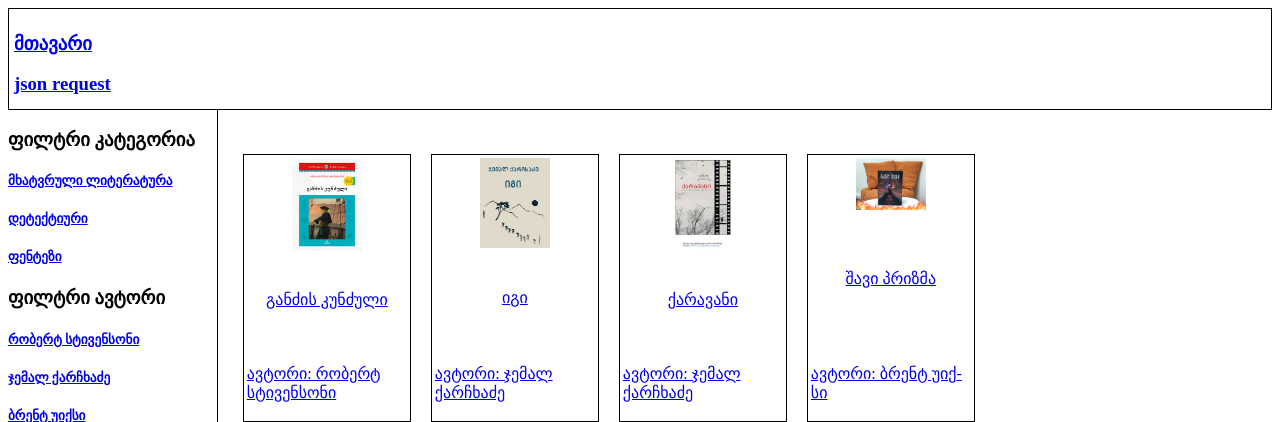
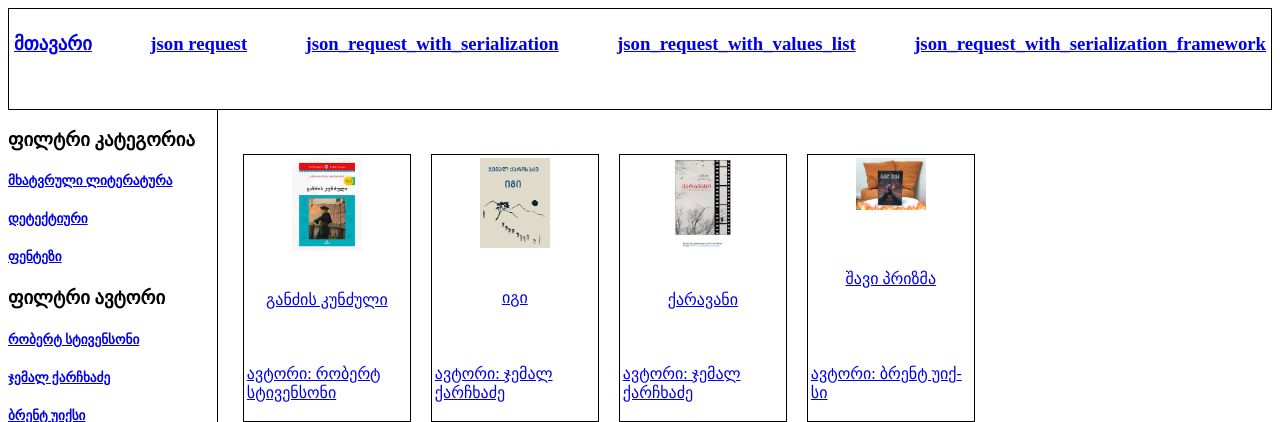
Before and after one commit to ikakopa1985/Django-Initial, a Django app: page / in a window 1280 px wide. Shown: the top 422 px of the page. Run offline with Django 4.2, Linux system fonts and the light colour scheme; data comes from the database, SQL or seed files in the repository.

Commit message:
added serializations

```diff
--- a/myproject/market/models.py
+++ b/myproject/market/models.py
@@ -22,9 +22,15 @@ class Category(models.Model):
     def __str__(self):
         return self.name
 
+    def natural_key(self):
+        return (self.name,)
+
 
 class Author(models.Model):
     name = models.CharField(max_length=50, db_index=True, verbose_name="  ავტორი")
 
     def __str__(self):
         return self.name
+
+    def natural_key(self):
+        return (self.name,)
--- a/myproject/market/static/style.css
+++ b/myproject/market/static/style.css
@@ -2,7 +2,10 @@
     height: 90px;
     border: 1px solid black;
     padding: 5px;
-
+    display: flex;
+    flex-direction: row;
+    widows: 100%;
+    justify-content: space-between;
 }
 
 .bodyDiv {
--- a/myproject/market/urls.py
+++ b/myproject/market/urls.py
@@ -22,5 +22,10 @@ urlpatterns = [
     path('by_author/<int:author_id>/', by_author, name='by_author'),
     path('product/<int:product_id>/', product, name='product'),
     path('json_request/', json_request, name='json_request'),
-    path('', index, name='index')
+    path('json_request_with_serialization/', json_request_with_serialization, name='json_request_with_serialization'),
+    path('json_request_with_values_list/', json_request_with_values_list, name='json_request_with_values_list'),
+    path('json_request_with_serialization_framework/', json_request_with_serialization_framework,
+         name='json_request_with_serialization_framework'),
+    path('', index, name='index'),
+    path('<path:route>/', default_route, name='default_route'),
 ]
--- a/myproject/market/views.py
+++ b/myproject/market/views.py
@@ -1,6 +1,9 @@
 from django.shortcuts import render
 from .models import *
 from django.http import JsonResponse
+from django.http import HttpResponseNotFound
+from django.core.serializers import serialize
+from rest_framework import serializers
 # Create your views here.
 
 
@@ -73,3 +76,63 @@ def json_request(request):
         array_response_data.append(response_data)
     print(array_response_data)
     return JsonResponse(array_response_data, safe=False)
+
+
+class CategorySerializer(serializers.ModelSerializer):
+    class Meta:
+        model = Category
+        fields = ['name']
+
+
+class AuthorSerializer(serializers.ModelSerializer):
+    class Meta:
+        model = Author
+        fields = ['name']
+
+
+class MyModelSerializer(serializers.ModelSerializer):
+    category = CategorySerializer()
+    author = AuthorSerializer()
+
+    class Meta:
+        model = Book
+        fields = ['name', 'page_count', 'category', 'author', 'price', 'image', 'published']
+
+
+def json_request_with_serialization_framework(request):
+    queryset = Book.objects.all()
+    serializer = MyModelSerializer(queryset, many=True)
+    print(serializer.data)
+    return JsonResponse(serializer.data, safe=False)
+
+
+def json_request_with_serialization(request):
+    books = Book.objects.all()
+    serialized_data = serialize('json', books, fields=('name', 'page_count', 'category', 'author',
+                                                       'price', 'image', 'published'), use_natural_foreign_keys=True,
+                                use_natural_primary_keys=True)
+    return JsonResponse(serialized_data, safe=False)
+
+
+def json_request_with_values_list(request):
+    books = Book.objects.all().values_list(
+        'name', 'page_count', 'category__name', 'author__name', 'price', 'image', 'published'
+    )
+    array_response_data = []
+    for book_data in books:
+        response_data = {
+            'name': book_data[0],
+            'page_count': book_data[1],
+            'category': book_data[2],
+            'author': book_data[3],
+            'price': book_data[4],
+            'image': book_data[5],
+            'published': book_data[6]
+        }
+        array_response_data.append(response_data)
+
+    return JsonResponse(array_response_data, safe=False)
+
+
+def default_route(request, route):
+    return HttpResponseNotFound("Page not found")
--- a/myproject/templates/base.html
+++ b/myproject/templates/base.html
@@ -17,6 +17,15 @@
         <a href="{% url 'json_request' %}">
             <h3>json request</h3>
             </a>
+        <a href="{% url 'json_request_with_serialization' %}">
+            <h3>json_request_with_serialization</h3>
+        </a>
+        <a href="{% url 'json_request_with_values_list' %}">
+            <h3>json_request_with_values_list</h3>
+        </a>
+        <a href="{% url 'json_request_with_serialization_framework' %}">
+            <h3>json_request_with_serialization_framework</h3>
+        </a>
     </div>
     <div class="bodyDiv">
         <div class="leftDiv">
--- a/requirements.txt
+++ b/requirements.txt
@@ -1,6 +1,8 @@
 asgiref==3.8.1
 backports.zoneinfo==0.2.1
 Django==4.2.11
+djangorestframework==3.15.1
+pillow==10.3.0
 sqlparse==0.4.4
 typing-extensions==4.10.0
 tzdata==2024.1
```
